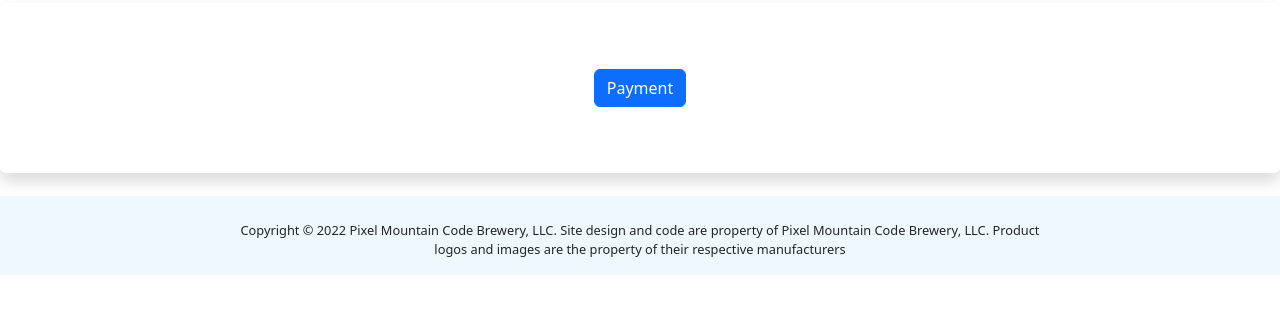
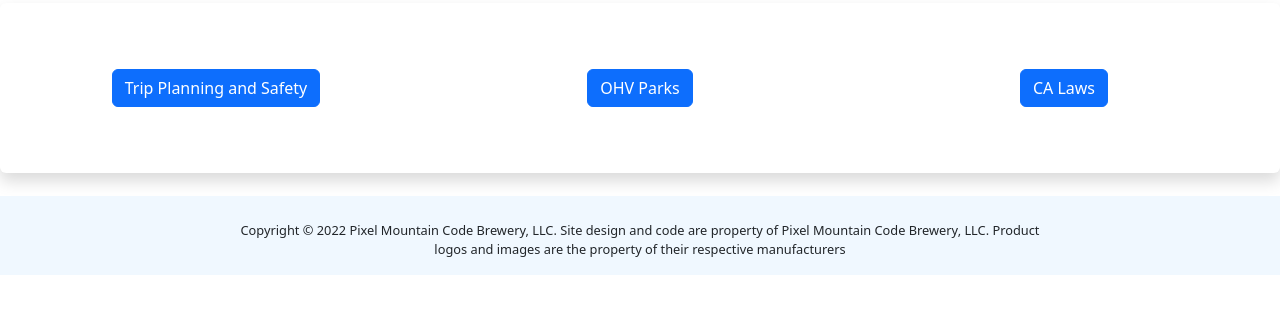
Before and after one commit to TatoJenkins/OffRoadToys, a plain HTML site: page links.html in a window 1280 px wide. Shown: the part 109-422 px from the top of the page. Drawn offline with nearby package versions, Linux system fonts and the light colour scheme.

Commit message:
Update links.html

```diff
--- a/links.html
+++ b/links.html
@@ -38,16 +38,18 @@
 
       <div class="container-fluid text-center shadow p-3 mb-5 bg-body rounded">
         <div class="row">
-                   <div class="col"></div>
-                    <div class="col">
-                        <a class="btn btn-primary" href="payment.html" role="button" id="HomepageButtons">Payment</a>
+                   <div class="col-sm-4">
+                    <a class="btn btn-primary" href="https://ohv.parks.ca.gov/?page_id=1236" role="button" id="HomepageButtons">Trip Planning and Safety</a>
                     </div>
-                    <div class="col"></div>
-                </div>
-            </div>
+                    <div class="col-sm-4">
+                        <a class="btn btn-primary" href="https://ohv.parks.ca.gov/?page_id=1140" role="button" id="HomepageButtons">OHV Parks</a>
+                    </div>
+                    <div class="col-sm-4">
+                        <a class="btn btn-primary" href="https://ohv.parks.ca.gov/?page_id=1234" role="button" id="HomepageButtons">CA Laws</a>
+                    </div>
             <div class="col-md-2"></div>
         </div>
-    </div>
+      </div>
 
     <div class="container-fluid text-center" id="PixelMountain">
         <div class="row">
```
